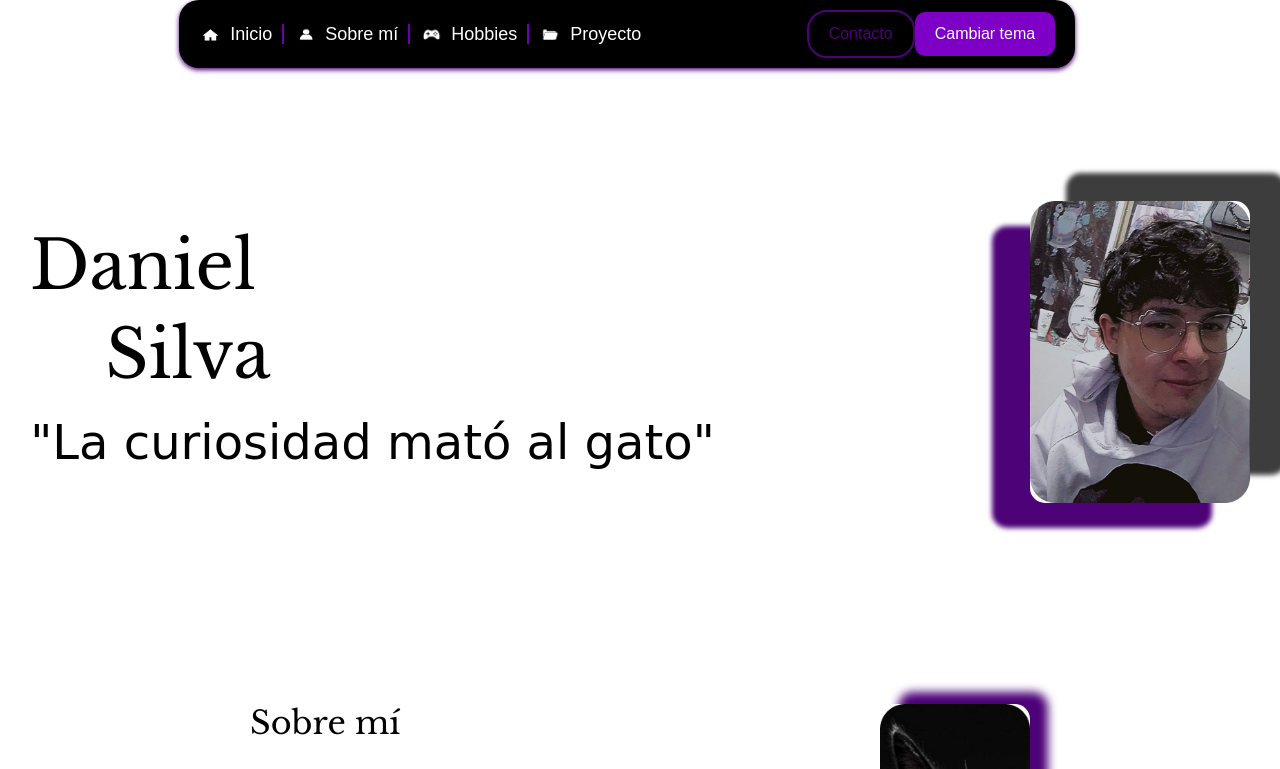
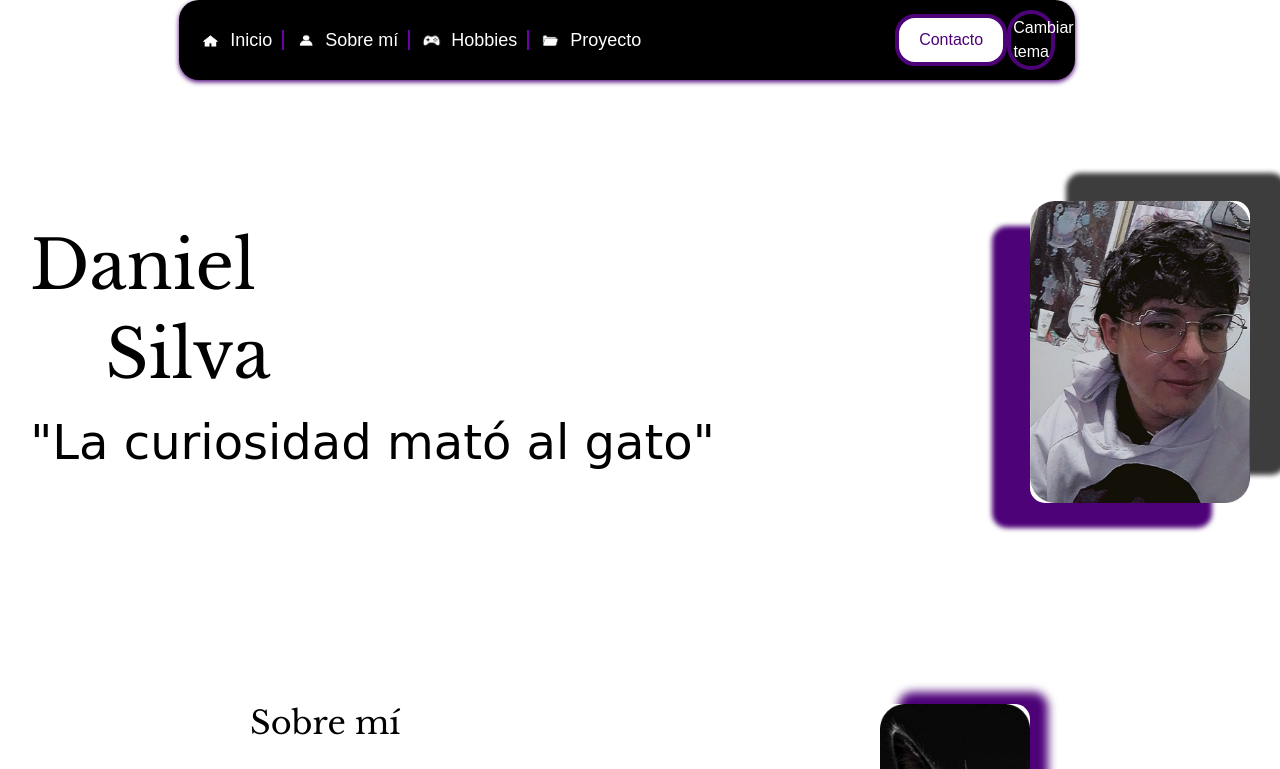
Before and after one commit to DANlE1/Portafolio, a plain HTML site: page index.html in a window 1280 px wide. Both pictures are taken after a click on the button "Cambiar tema". Shown: the top 769 px of the page. Drawn offline with nearby package versions, Linux system fonts and the light colour scheme; a web font is replaced by a local one.

Commit message:
Update styles.css

```diff
--- a/css/styles.css
+++ b/css/styles.css
@@ -87,8 +87,8 @@ body.light-mode {
 
 .contact-button {
   margin-left: auto;
-  background-color: var(--color-boton-dark);
-  border: 2px solid var(--color-accent-dark);
+  background-color: #fff;
+  border: 4px solid var(--color-accent-dark);
   border-radius: 20px;
   padding: 10px 20px;
   cursor: pointer;
@@ -102,7 +102,7 @@ body.light-mode {
 }
 
 .contact-button:hover {
-  background-color: var(--color-boton-hover-dark);
+  background-color: #6c00aa;
   color: var(--color-boton-hover-light);
 }
 
@@ -324,7 +324,7 @@ body.light-mode {
   left: 0;
   width: 100%;
   height: 100%;
-  padding: 0px 7px 5px 20px;
+  padding: 16px 7px 5px 20px;
   background-color: rgba(0, 0, 0, 0.7);
   color: #fff;
   border-radius: 25px;
@@ -340,6 +340,7 @@ body.light-mode {
 
 .filas:hover .tarjeta-hover {
   display: block;
+  background: #0000005e ;
 }
 
 /* Contáctanos */
@@ -435,17 +436,46 @@ body.light-mode {
 
 /* Botón para el cambio de tema */
 #toggle-theme {
-  background-color: #7e00c7;
+  background-color: #ffffff;
   color: white;
+  width: 48px;
   border: none;
-  padding: 10px 20px;
-  border-radius: 10px;
+  padding: 2px 2px;
+  border-radius: 30px;
+  border: 4px solid var(--color-accent-dark);
   cursor: pointer;
-  transition: background-color 0.3s ease;
+  transition: 0.6s;
+}
+
+.light-mode #toggle-theme {
+  background-color: #000000;
+  color: white;
+  width: 48px;
+  border: none;
+  padding: 2px 2px;
+  border-radius: 30px;
+  border: 4px solid var(--color-accent-dark);
+  cursor: pointer;
+  transition: 0.6s;
+}
+
+#toggle-theme img {
+  border-radius: 50px;
+  width: 100%;
+  margin: 0px 0px;
+  padding: 0px;
 }
 
 #toggle-theme:hover {
   background-color: #4D0278;
+  color: white;
+  width: 50px;
+  border: none;
+  padding: 2px 2px;
+  border-radius: 30px;
+  border: 4px solid var(--color-accent-dark);
+  cursor: pointer;
+  transition: 0.6s;
 }
 
 /* Para pantallas más grandes (min-width: 1025px) */
@@ -558,4 +588,8 @@ body.light-mode {
     height: 150px;
     object-fit: cover;
   }
+
+  #contacto {
+    max-width: 400px;
+  }
 }
```
